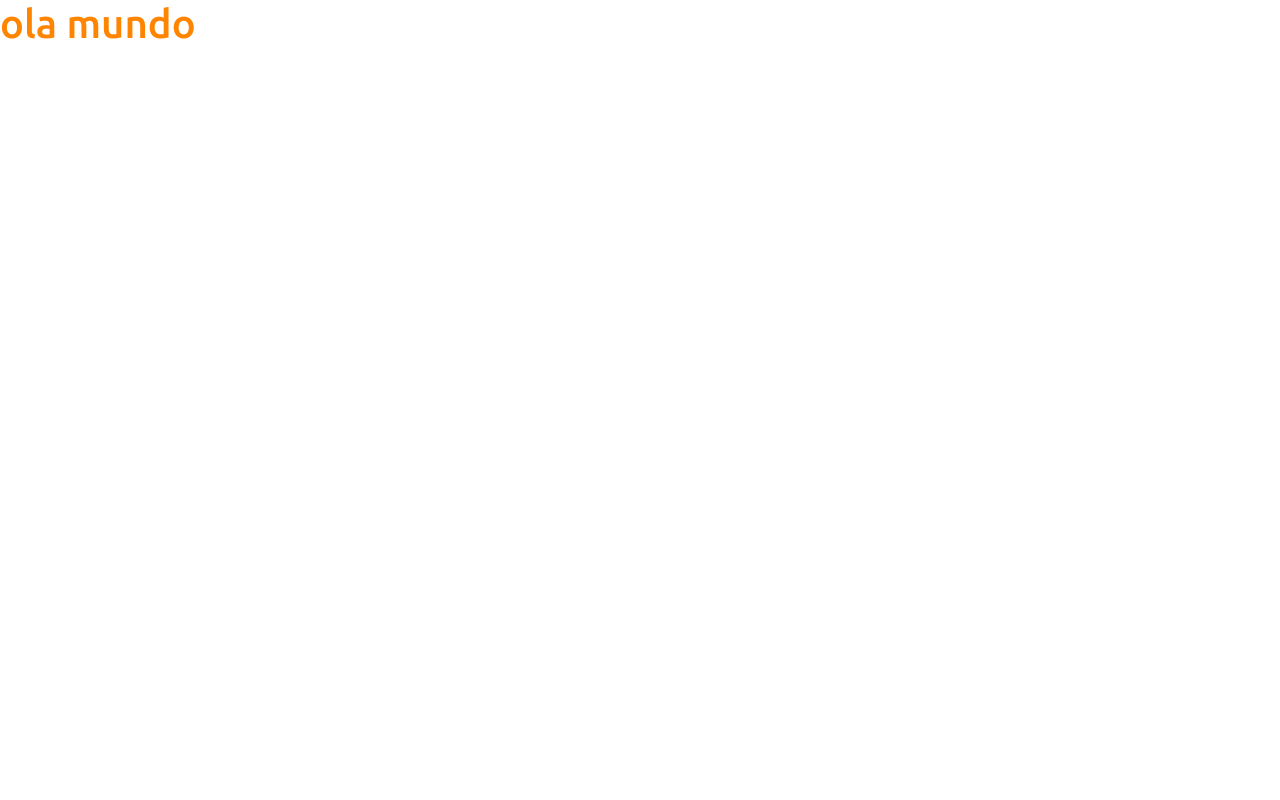
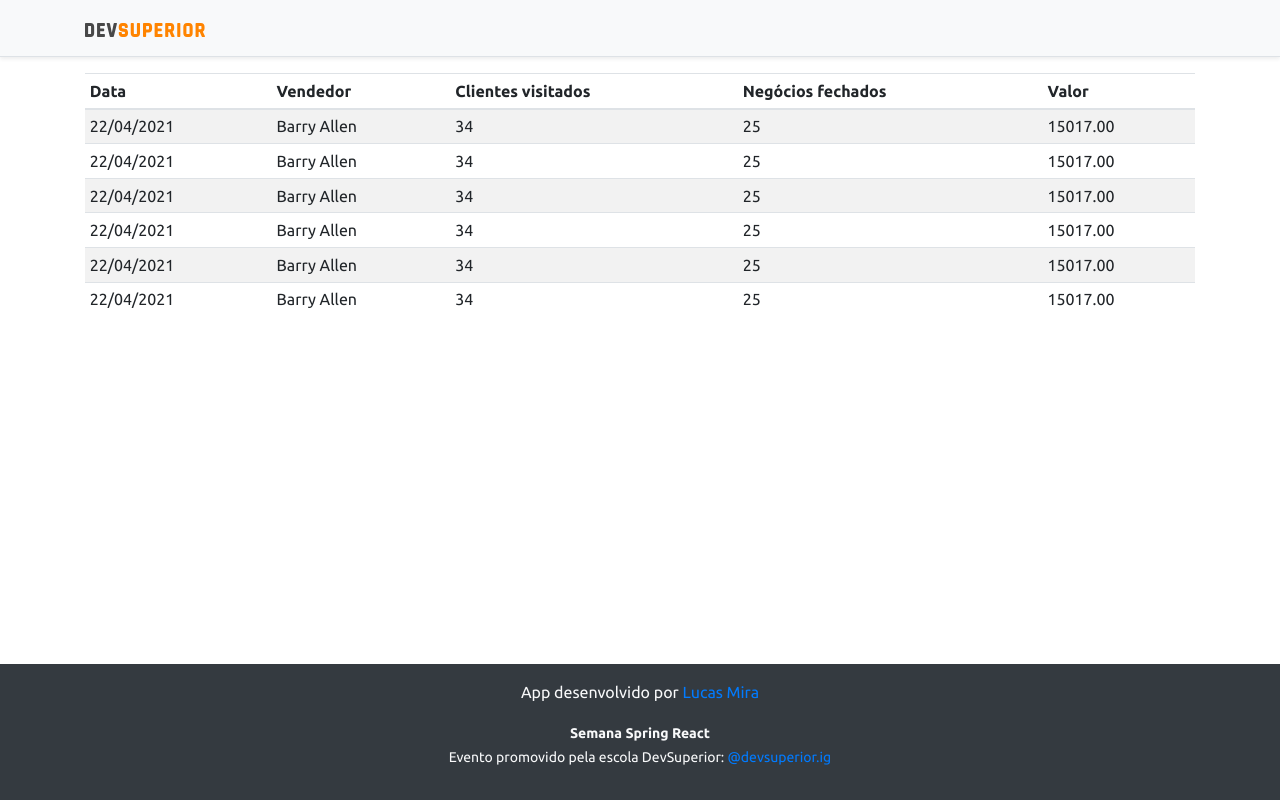
Before and after one commit to miratkd/DsVendas, a React (Create React App) app in the folder frontend/: page / in a window 1280 px wide. Built offline with nearby package versions, Linux system fonts and the light colour scheme.

Commit message:
Basic static components

```diff
--- a/frontend/src/App.tsx
+++ b/frontend/src/App.tsx
@@ -1,10 +1,17 @@
+import DataTable from "components/dataTable";
+import Footer from "components/footer";
+import NavBar from "components/navBar";
 
 
 function App() {
   return (
-    <div>
-      <h1 className="text-primary">ola mundo</h1>
-    </div>
+    <>
+      <NavBar />
+      <div className="container">
+        <DataTable />
+      </div>
+      <Footer />
+    </>
   );
 }
 
--- /dev/null
+++ b/frontend/src/components/dataTable/index.tsx
@@ -0,0 +1,62 @@
+function DataTable() {
+    return(
+    <div className="table-responsive">
+        <table className="table table-striped table-sm">
+            <thead>
+                <tr>
+                    <th>Data</th>
+                    <th>Vendedor</th>
+                    <th>Clientes visitados</th>
+                    <th>Negócios fechados</th>
+                    <th>Valor</th>
+                </tr>
+            </thead>
+            <tbody>
+                <tr>
+                    <td>22/04/2021</td>
+                    <td>Barry Allen</td>
+                    <td>34</td>
+                    <td>25</td>
+                    <td>15017.00</td>
+                </tr>
+                <tr>
+                    <td>22/04/2021</td>
+                    <td>Barry Allen</td>
+                    <td>34</td>
+                    <td>25</td>
+                    <td>15017.00</td>
+                </tr>
+                <tr>
+                    <td>22/04/2021</td>
+                    <td>Barry Allen</td>
+                    <td>34</td>
+                    <td>25</td>
+                    <td>15017.00</td>
+                </tr>
+                <tr>
+                    <td>22/04/2021</td>
+                    <td>Barry Allen</td>
+                    <td>34</td>
+                    <td>25</td>
+                    <td>15017.00</td>
+                </tr>
+                <tr>
+                    <td>22/04/2021</td>
+                    <td>Barry Allen</td>
+                    <td>34</td>
+                    <td>25</td>
+                    <td>15017.00</td>
+                </tr>
+                <tr>
+                    <td>22/04/2021</td>
+                    <td>Barry Allen</td>
+                    <td>34</td>
+                    <td>25</td>
+                    <td>15017.00</td>
+                </tr>
+            </tbody>
+        </table>
+    </div>)
+};
+
+export default DataTable;
--- /dev/null
+++ b/frontend/src/components/footer/index.tsx
@@ -0,0 +1,13 @@
+function Footer() {
+    return (
+        <footer className="footer mt-auto py-3 bg-dark">
+            <div className="container">
+                <p className="text-light">App desenvolvido por <a href="https://github.com/miratkd" target="_blank" rel="noreferrer">Lucas Mira</a></p>
+                <p className="text-light"><small><strong>Semana Spring React</strong><br />
+      Evento promovido pela escola DevSuperior: <a href="https://instagram.com/devsuperior.ig" target="_blank" rel="noreferrer">@devsuperior.ig</a></small></p>
+            </div>
+        </footer>
+    )
+};
+
+export default Footer;
--- /dev/null
+++ b/frontend/src/components/navBar/index.tsx
@@ -0,0 +1,15 @@
+import ImgDsDark from 'assets/img/ds-dark.svg';
+
+function NavBar() {
+    return (
+        <div className="d-flex flex-column flex-md-row align-items-center p-3 px-md-4 mb-3 bg-light border-bottom shadow-sm">
+            <div className="container">
+                <nav className="my-2 my-md-0 mr-md-3">
+                    <img src={ImgDsDark} alt="DevSuperior" width="120" />
+                </nav>
+            </div>
+        </div>
+    );
+}
+
+export default NavBar;
```
Also changed, not shown: frontend/src/assets/img/ds-dark.svg (added).
